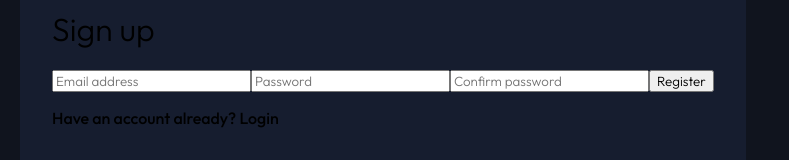
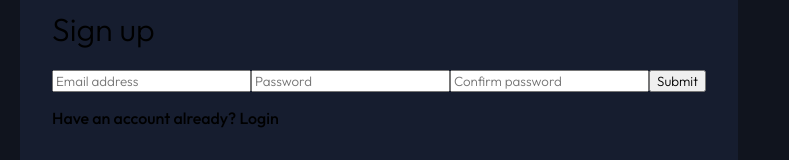
Before and after one commit to callumboaden/entertainment-app, a Next.js app: page /account/register in a window 1280 px wide. Shown: the part 350-510 px from the top of the page, without its empty margins (0-789 px from the left). Built offline with nearby package versions, Linux system fonts and the light colour scheme; what realm-web would draw is missing.

Commit message:
prevent default in form submission

```diff
--- a/context/user.context.js
+++ b/context/user.context.js
@@ -26,6 +26,7 @@ export const UserProvider = ({ children }) => {
   const emailPasswordSignup = async (email, password) => {
     try {
       await app.emailPasswordAuth.registerUser(email, password);
+
       // Since we are automatically confirming our users, we are going to log in
       // the user using the same credentials once the signup is complete.
       return emailPasswordLogin(email, password);
--- a/pages/account/register.js
+++ b/pages/account/register.js
@@ -1,4 +1,4 @@
-import { useState, useEffect, useContext } from "react";
+import { useState, useContext } from "react";
 import Link from "next/link";
 import { useRouter } from "next/router";
 import Layout from "../../components/Layout";
@@ -9,21 +9,20 @@ import styles from "../../styles/Login-Register.module.css";
 import { UserContext } from "../../context/user.context";
 
 export default function RegisterPage() {
+  const { emailPasswordSignup } = useContext(UserContext);
   const [email, setEmail] = useState("");
   const [password, setPassword] = useState("");
   const [passwordConfirm, setPasswordConfirm] = useState("");
-
-  const { emailPasswordSignup } = useContext(UserContext);
   const router = useRouter();
 
   const onSubmit = async (e) => {
-    if (password !== passwordConfirm) {
+    e.preventDefault();
+    /*   if (password !== passwordConfirm) {
       // Add toast error here
       return;
     }
-
+ */
     try {
-      console.log("try");
       const user = await emailPasswordSignup(email, password);
       if (user) {
         redirectNow();
@@ -68,7 +67,7 @@ export default function RegisterPage() {
             onChange={(e) => setPasswordConfirm(e.target.value)}
             required
           />
-          <input type="submit" value="Register" />
+          <input type="submit" />
         </form>
         <p>
           Have an account already? <Link href="/account/login">Login</Link>
```
